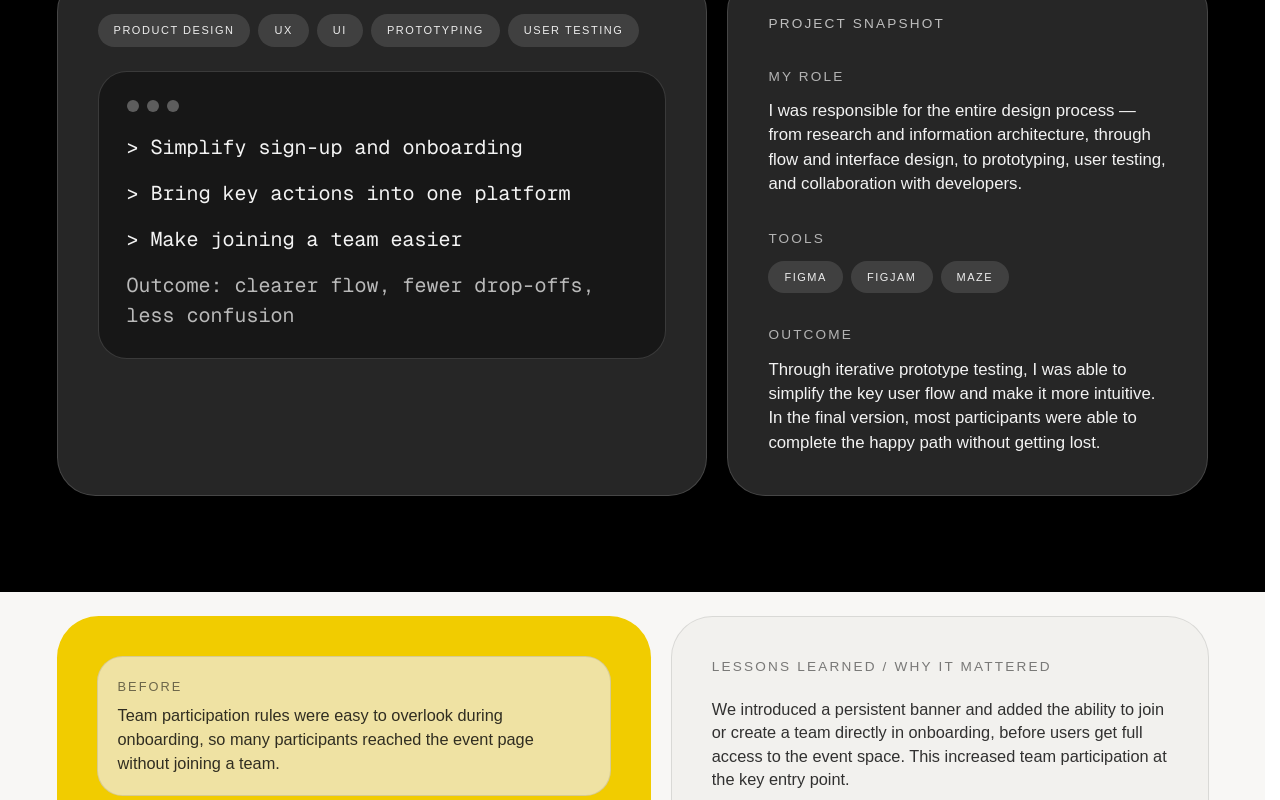
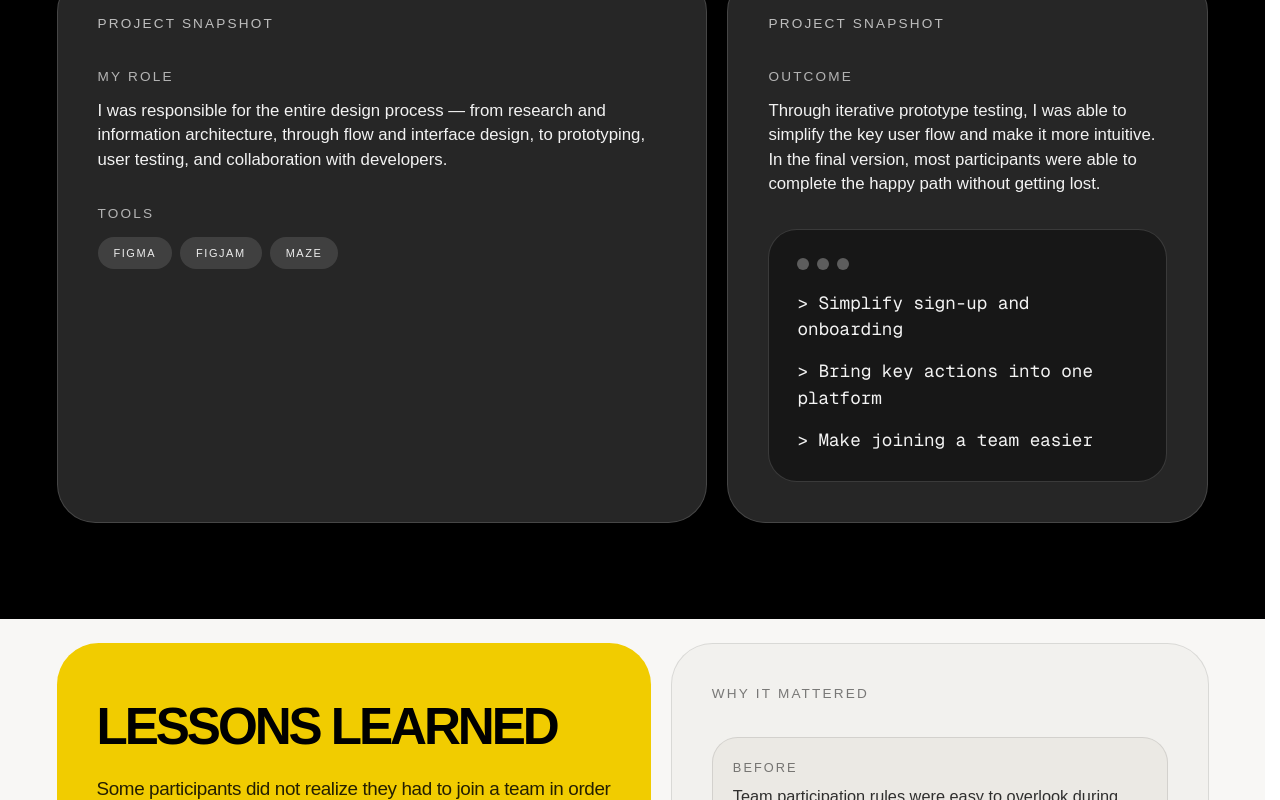
Before and after one commit to jzakrz/jakub-portfolio, a Next.js app: page /projects/hackathon in a window 1280 px wide. Shown: the part 900-1700 px from the top of the page. Built offline with nearby package versions, Linux system fonts and the light colour scheme.

Commit message:
Refine hackathon page layout and restore lessons structure

```diff
--- a/app/projects/hackathon/page.tsx
+++ b/app/projects/hackathon/page.tsx
@@ -77,43 +77,6 @@ export default function HackathonPage() {
             </div>
 
             <div className="mt-12 grid gap-5 lg:mt-16 lg:grid-cols-[1.15fr_0.85fr]">
-              <div className="overflow-hidden rounded-[2.4rem] border border-white/15 bg-[#262626] p-8 lg:p-10">
-                <div className="mb-6 flex flex-wrap gap-2">
-                  <span className="rounded-full bg-white/12 px-4 py-2 text-[11px] font-medium uppercase tracking-[0.14em] text-white/90">
-                    Product Design
-                  </span>
-                  <span className="rounded-full bg-white/12 px-4 py-2 text-[11px] font-medium uppercase tracking-[0.14em] text-white/90">
-                    UX
-                  </span>
-                  <span className="rounded-full bg-white/12 px-4 py-2 text-[11px] font-medium uppercase tracking-[0.14em] text-white/90">
-                    UI
-                  </span>
-                  <span className="rounded-full bg-white/12 px-4 py-2 text-[11px] font-medium uppercase tracking-[0.14em] text-white/90">
-                    Prototyping
-                  </span>
-                  <span className="rounded-full bg-white/12 px-4 py-2 text-[11px] font-medium uppercase tracking-[0.14em] text-white/90">
-                    User Testing
-                  </span>
-                </div>
-
-                <div className="rounded-[1.8rem] border border-white/15 bg-[#171717] p-5 lg:p-7">
-                  <div className="mb-5 flex items-center gap-2">
-                    <span className="h-3 w-3 rounded-full bg-white/30" />
-                    <span className="h-3 w-3 rounded-full bg-white/30" />
-                    <span className="h-3 w-3 rounded-full bg-white/30" />
-                  </div>
-
-                  <div className="space-y-4 font-mono text-[1rem] text-white/95 lg:text-[1.25rem]">
-                    <p>&gt; Simplify sign-up and onboarding</p>
-                    <p>&gt; Bring key actions into one platform</p>
-                    <p>&gt; Make joining a team easier</p>
-                    <p className="text-white/70">
-                      Outcome: clearer flow, fewer drop-offs, less confusion
-                    </p>
-                  </div>
-                </div>
-              </div>
-
               <div className="rounded-[2.4rem] border border-white/15 bg-[#262626] p-8 lg:p-10">
                 <p className="text-[0.85rem] font-medium uppercase tracking-[0.16em] text-white/70">
                   Project Snapshot
@@ -148,7 +111,15 @@ export default function HackathonPage() {
                       </span>
                     </div>
                   </div>
+                </div>
+              </div>
 
+              <div className="rounded-[2.4rem] border border-white/15 bg-[#262626] p-8 lg:p-10">
+                <p className="text-[0.85rem] font-medium uppercase tracking-[0.16em] text-white/70">
+                  Project Snapshot
+                </p>
+
+                <div className="mt-8 grid gap-8">
                   <div>
                     <p className="text-[0.85rem] font-medium uppercase tracking-[0.16em] text-white/65">
                       Outcome
@@ -160,6 +131,20 @@ export default function HackathonPage() {
                       path without getting lost.
                     </p>
                   </div>
+
+                  <div className="rounded-[1.8rem] border border-white/15 bg-[#171717] p-5 lg:p-7">
+                    <div className="mb-5 flex items-center gap-2">
+                      <span className="h-3 w-3 rounded-full bg-white/30" />
+                      <span className="h-3 w-3 rounded-full bg-white/30" />
+                      <span className="h-3 w-3 rounded-full bg-white/30" />
+                    </div>
+
+                    <div className="space-y-4 font-mono text-[1rem] text-white/95 lg:text-[1.1rem]">
+                      <p>&gt; Simplify sign-up and onboarding</p>
+                      <p>&gt; Bring key actions into one platform</p>
+                      <p>&gt; Make joining a team easier</p>
+                    </div>
+                  </div>
                 </div>
               </div>
             </div>
@@ -169,37 +154,30 @@ export default function HackathonPage() {
         <section className="bg-[#f8f7f5] px-6 py-4 lg:px-10 lg:py-6">
           <div className="mx-auto grid max-w-6xl gap-5 lg:grid-cols-[1.05fr_0.95fr]">
             <div className="rounded-[2.6rem] bg-[#f1cc00] p-8 lg:p-10">
-              <div className="rounded-[1.6rem] border border-black/10 bg-[#efe2a3] p-5">
-                <p className="text-[0.8rem] uppercase tracking-[0.16em] text-black/55">
-                  Before
-                </p>
-                <p className="mt-2 text-[1.02rem] leading-[1.45] text-black/80">
-                  Team participation rules were easy to overlook during onboarding,
-                  so many participants reached the event page without joining a team.
-                </p>
-              </div>
+              <h2 className="mt-5 text-[clamp(2.6rem,4vw,4.5rem)] font-black uppercase leading-[0.92] tracking-[-0.06em] text-black">
+                Lessons Learned
+              </h2>
+
+              <p className="mt-6 max-w-[720px] text-[1.05rem] leading-[1.5] tracking-[-0.02em] text-black/85 lg:text-[1.18rem]">
+                Some participants did not realize they had to join a team in order to
+                take part in the event. To solve this, I introduced a persistent
+                banner and the ability to join or create a team directly in
+                onboarding — before the user gets full access to the event space.
+              </p>
             </div>
 
             <div className="rounded-[2.6rem] border border-black/10 bg-[#f2f1ee] p-8 text-black lg:p-10">
               <p className="text-[0.85rem] font-medium uppercase tracking-[0.16em] text-black/50">
-                Lessons Learned / Why it mattered
+                Why it mattered
               </p>
 
-              <p className="mt-5 text-[1.02rem] leading-[1.45] text-black/80">
-                We introduced a persistent banner and added the ability to join or
-                create a team directly in onboarding, before users get full access
-                to the event space. This increased team participation at the key
-                entry point.
-              </p>
-
-              <div className="mt-6">
+              <div className="mt-8">
                 <div className="rounded-[1.6rem] border border-black/10 bg-[#ebe9e4] p-5">
                   <p className="text-[0.8rem] uppercase tracking-[0.16em] text-black/50">
-                    After
+                    Before
                   </p>
                   <p className="mt-2 text-[1.02rem] leading-[1.45] text-black/80">
-                    Users now have to resolve team setup during onboarding, with clear
-                    prompts to join or create a team before entering the event area.
+                    Team participation rules were easy to overlook during onboarding.
                   </p>
                 </div>
               </div>
@@ -238,6 +216,8 @@ export default function HackathonPage() {
                   width={1600}
                   height={900}
                   className="h-auto w-full rounded-xl sm:rounded-[1.5rem] lg:rounded-[2rem]"
+                  unoptimized
+                  quality={100}
                 />
                 <p className="mt-4 px-1 text-[0.82rem] font-medium uppercase tracking-[0.16em] text-black/45">
                   Event page
```
